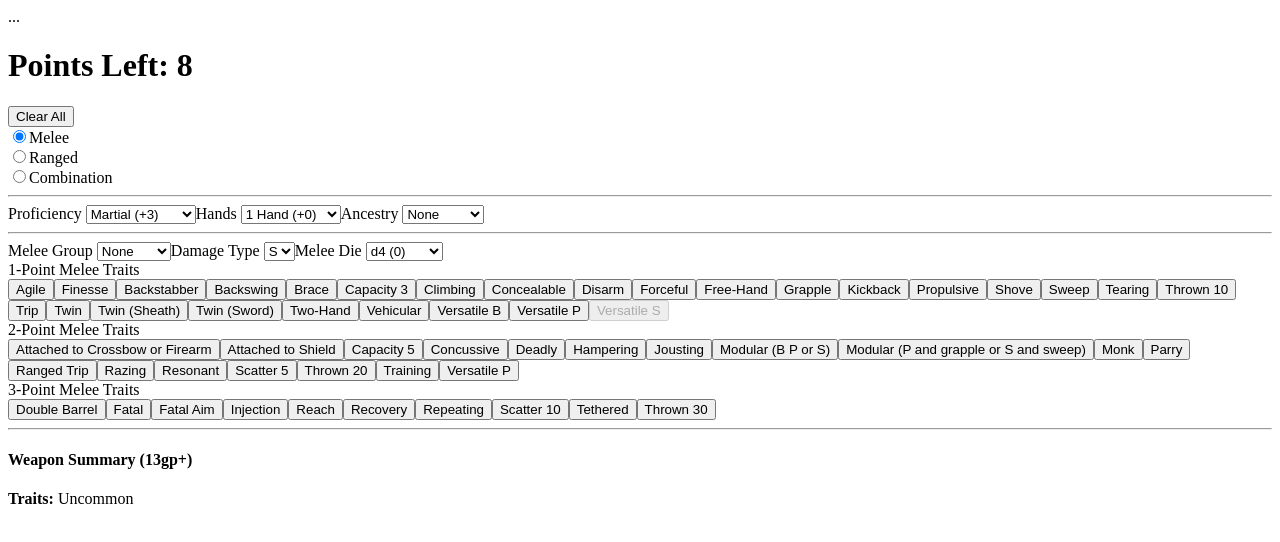
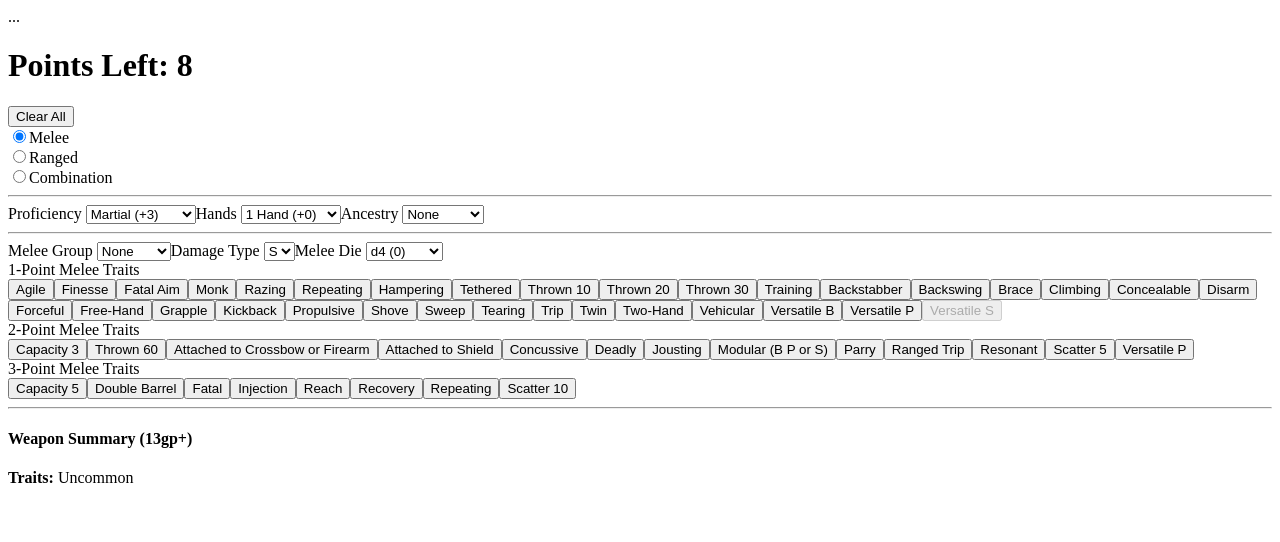
Before and after one commit to aegorsuch/PF2E-Weapon-Builder, a Vue app: page / in a window 1280 px wide. Shown: the top 542 px of the page. Built offline with nearby package versions, Linux system fonts and the light colour scheme.

Commit message:
simplified lot of logic and lowered some trait costs

```diff
--- a/src/App.vue
+++ b/src/App.vue
@@ -202,22 +202,22 @@
 
 <script>
 const groupTraitWhitelist = {
-  'Axe': ['Agile', 'Climbing', 'Deadly', 'Disarm', 'Finesse', 'Forceful', 'Parry', 'Shove', 'Sweep', 'Thrown 10', 'Thrown 20', 'Trip', 'Two-Hand', 'Vehicular', 'Versatile P'],
-  'Bow': [ 'Capacity 3', 'Concussive', 'Deadly', 'Finesse', 'Forceful', 'Modular (B P or S)', 'Monk', 'Parry', 'Propulsive','Razing'],
+  'Axe': ['Agile', 'Climbing', 'Deadly', 'Disarm', 'Finesse', 'Forceful', 'Parry', 'Shove', 'Sweep', 'Thrown 10', 'Thrown 20', 'Thrown 30', 'Thrown 60', 'Trip', 'Two-Hand', 'Vehicular', 'Versatile P'],
+  'Bow': ['Agile', 'Capacity 3', 'Concussive', 'Deadly', 'Finesse', 'Forceful', 'Modular (B P or S)', 'Monk', 'Parry', 'Propulsive','Razing'],
   'Brawling': ['Agile', 'Backstabber', 'Deadly', 'Disarm', 'Fatal', 'Finesse', 'Free-Hand', 'Grapple', 'Modular (B P or S)', 'Monk', 'Parry', 'Reach', 'Shove', 'Trip', 'Twin', 'Unarmed', 'Versatile P'],
-  'Club': ['Agile', 'Attached to Crossbow or Firearm', 'Backswing', 'Concealable', 'Deadly', 'Disarm', 'Fatal', 'Free-Hand', 'Finesse', 'Forceful', 'Monk', 'Parry', 'Ranged Trip', 'Razing', 'Reach', 'Recovery', 'Shove', 'Sweep', 'Tearing', 'Tethered', 'Thrown 10', 'Thrown 20', 'Thrown 30', 'Trip', 'Twin', 'Twin (Sheath)', 'Two-Hand', 'Vehicular', 'Versatile B', 'Versatile P'],
+  'Club': ['Agile', 'Attached to Crossbow or Firearm', 'Backswing', 'Concealable', 'Deadly', 'Disarm', 'Fatal', 'Free-Hand', 'Finesse', 'Forceful', 'Monk', 'Parry', 'Ranged Trip', 'Razing', 'Reach', 'Recovery', 'Shove', 'Sweep', 'Tearing', 'Tethered', 'Thrown 10', 'Thrown 20', 'Thrown 30', 'Thrown 60', 'Trip', 'Twin', 'Two-Hand', 'Vehicular', 'Versatile B', 'Versatile P'],
   'Crossbow': ['Backstabber', 'Capacity 5', 'Deadly', 'Fatal Aim', 'Free-Hand', 'Parry', 'Repeating'],
-  'Dart': ['Agile','Concealable', 'Deadly', 'Disarm', 'Finesse', 'Free-Hand', 'Monk', 'Propulsive', 'Recovery', 'Sweep', 'Tethered', 'Thrown 10', 'Thrown 20', 'Thrown 30'],
-  'Firearm':['Attached to Shield', 'Backstabber', 'Capacity 3', 'Capacity 5', 'Concealable', 'Concussive', 'Double Barrel', 'Fatal', 'Fatal Aim', 'Kickback', 'Modular (B P or S)', 'Razing', 'Repeating', 'Scatter 5', 'Scatter 10'],
-  'Flail': ['Agile', 'Backswing', 'Deadly', 'Disarm', 'Finesse', 'Forceful', 'Grapple', 'Hampering', 'Monk', 'Parry', 'Ranged Trip', 'Razing', 'Reach', 'Sweep', 'Tethered', 'Thrown 10', 'Thrown 20', 'Thrown 30', 'Training', 'Trip', 'Twin', 'Versatile B', 'Versatile P'],
-  'Hammer': ['Agile', 'Backswing', 'Brace', 'Razing', 'Reach', 'Shove', 'Thrown 20', 'Trip', 'Two-Hand', 'Versatile P'],
-  'Knife': ['Agile', 'Attached to Crossbow or Firearm', 'Backstabber', 'Concealable', 'Deadly', 'Disarm', 'Fatal', 'Finesse', 'Free-Hand', 'Injection', 'Monk', 'Parry', 'Resonant', 'Sweep', 'Thrown 10', 'Thrown 20', 'Trip', 'Twin', 'Two-Hand', 'Vehicular', 'Versatile B', 'Versatile P', 'Versatile S'],
-  'Pick': ['Agile', 'Backstabber', 'Deadly', 'Fatal', 'Modular (B P or S)', 'Modular (P and grapple or S and sweep)', 'Trip'],
-  'Polearm': ['Backswing', 'Deadly', 'Disarm', 'Forceful', 'Hampering', 'Razing', 'Reach', 'Shove', 'Sweep', 'Tethered', 'Thrown 20', 'Trip', 'Versatile B', 'Versatile P', 'Versatile S'],
+  'Dart': ['Agile','Concealable', 'Deadly', 'Disarm', 'Finesse', 'Free-Hand', 'Monk', 'Propulsive', 'Recovery', 'Sweep', 'Tethered', 'Thrown 10', 'Thrown 20', 'Thrown 30', 'Thrown 60'],
+  'Firearm':['Agile', 'Attached to Shield', 'Backstabber', 'Capacity 3', 'Capacity 5', 'Concealable', 'Concussive', 'Double Barrel', 'Fatal', 'Fatal Aim', 'Kickback', 'Modular (B P or S)', 'Razing', 'Repeating', 'Scatter 5', 'Scatter 10'],
+  'Flail': ['Agile', 'Backswing', 'Deadly', 'Disarm', 'Finesse', 'Forceful', 'Grapple', 'Hampering', 'Monk', 'Parry', 'Ranged Trip', 'Razing', 'Reach', 'Sweep', 'Tethered', 'Thrown 10', 'Thrown 20', 'Thrown 30', 'Thrown 60', 'Training', 'Trip', 'Twin', 'Versatile B', 'Versatile P'],
+  'Hammer': ['Agile', 'Backswing', 'Brace', 'Razing', 'Reach', 'Shove', 'Thrown 20', 'Thrown 60', 'Trip', 'Two-Hand', 'Versatile P'],
+  'Knife': ['Agile', 'Attached to Crossbow or Firearm', 'Backstabber', 'Concealable', 'Deadly', 'Disarm', 'Fatal', 'Finesse', 'Free-Hand', 'Injection', 'Monk', 'Parry', 'Resonant', 'Sweep', 'Thrown 10', 'Thrown 20', 'Thrown 30', 'Thrown 60', 'Trip', 'Twin', 'Two-Hand', 'Vehicular', 'Versatile B', 'Versatile P', 'Versatile S'],
+  'Pick': ['Agile', 'Backstabber', 'Deadly', 'Fatal', 'Modular (B P or S)', 'Trip'],
+  'Polearm': ['Backswing', 'Deadly', 'Disarm', 'Forceful', 'Hampering', 'Razing', 'Reach', 'Shove', 'Sweep', 'Tethered', 'Thrown 20', 'Thrown 60', 'Trip', 'Versatile B', 'Versatile P', 'Versatile S'],
   'Shield': ['Attached to Shield'],
-  'Sling': ['Agile', 'Concussive', 'Propulsive', 'Ranged Trip', 'Razing', 'Scatter 5', 'Thrown 20'],
-  'Spear': ['Agile', 'Backstabber', 'Backswing', 'Deadly', 'Disarm', 'Finesse', 'Grapple', 'Injection', 'Jousting', 'Monk', 'Parry', 'Razing', 'Reach', 'Shove', 'Sweep', 'Tethered', 'Thrown 20', 'Versatile B', 'Versatile S'],
-  'Sword': ['Agile', 'Backstabber', 'Backswing', 'Brace', 'Concealable', 'Deadly', 'Disarm', 'Fatal', 'Finesse', 'Forceful', 'Free-Hand', 'Injection', 'Modular (B P or S)', 'Monk', 'Parry', 'Reach', 'Resonant', 'Sweep', 'Trip', 'Twin', 'Twin (Sheath)', 'Two-Hand', 'Vehicular', 'Versatile P', 'Versatile S']
+  'Sling': ['Agile', 'Concussive', 'Propulsive', 'Ranged Trip', 'Razing', 'Scatter 5', 'Thrown 20', 'Thrown 60'],
+  'Spear': ['Agile', 'Backstabber', 'Backswing', 'Deadly', 'Disarm', 'Finesse', 'Grapple', 'Injection', 'Jousting', 'Monk', 'Parry', 'Razing', 'Reach', 'Shove', 'Sweep', 'Tethered', 'Thrown 20', 'Thrown 60', 'Versatile B', 'Versatile S'],
+  'Sword': ['Agile', 'Backstabber', 'Backswing', 'Brace', 'Concealable', 'Deadly', 'Disarm', 'Fatal', 'Finesse', 'Forceful', 'Free-Hand', 'Injection', 'Modular (B P or S)', 'Monk', 'Parry', 'Reach', 'Resonant', 'Sweep', 'Trip', 'Twin', 'Two-Hand', 'Vehicular', 'Versatile P', 'Versatile S']
 };
 
 export default {
@@ -229,13 +229,13 @@ export default {
       adjustements: { proficiency: 3, hands: 0 },
       meleeForm: { group: '', die: 3, damageType: 'S', traits: { onePoint: [], twoPoint: [], threePoint: [] } },
       rangedForm: { group: '', die: 3, damageType: 'P', reload: 0, volley: 0, range: 0, traits: { onePoint: [], twoPoint: [], threePoint: [] } },
-      meleeGroups: ['Axe','Brawling','Club','Dart','Flail','Knife','Hammer','Pick','Polearm','Shield','Spear','Sword'],
+      meleeGroups: ['Axe', 'Brawling', 'Club', 'Dart', 'Flail', 'Knife', 'Hammer', 'Pick', 'Polearm', 'Shield', 'Spear', 'Sword'],
       rangedGroups: ['Bow', 'Crossbow', 'Dart', 'Sling', 'Firearm', 'Knife'],
       ancestries: ['Dwarf', 'Elf', 'Gnome', 'Goblin', 'Halfling', 'Jotunborn', 'Orc', 'Tengu'],
       traitCategories: {
-        onePoint: ['Agile', 'Finesse', 'Backstabber', 'Backswing', 'Brace', 'Capacity 3', 'Climbing', 'Concealable', 'Disarm', 'Forceful', 'Free-Hand', 'Grapple', 'Kickback', 'Propulsive', 'Shove', 'Sweep', 'Tearing', 'Thrown 10', 'Trip', 'Twin', 'Twin (Sheath)', 'Twin (Sword)', 'Two-Hand', 'Vehicular', 'Versatile B', 'Versatile P', 'Versatile S'],
-        twoPoint: ['Attached to Crossbow or Firearm', 'Attached to Shield', 'Capacity 5', 'Concussive', 'Deadly', 'Hampering', 'Jousting', 'Modular (B P or S)', 'Modular (P and grapple or S and sweep)', 'Monk', 'Parry', 'Ranged Trip', 'Razing', 'Resonant', 'Scatter 5', 'Thrown 20', 'Training', 'Versatile P'],
-        threePoint: ['Double Barrel', 'Fatal', 'Fatal Aim', 'Injection', 'Reach', 'Recovery', 'Repeating', 'Scatter 10', 'Tethered', 'Thrown 30']
+        onePoint: ['Agile', 'Finesse', 'Fatal Aim', 'Monk', 'Razing', 'Repeating', 'Hampering', 'Tethered', 'Thrown 10', 'Thrown 20', 'Thrown 30', 'Training', 'Backstabber', 'Backswing', 'Brace', 'Climbing', 'Concealable', 'Disarm', 'Forceful', 'Free-Hand', 'Grapple', 'Kickback', 'Propulsive', 'Shove', 'Sweep', 'Tearing', 'Trip', 'Twin', 'Two-Hand', 'Vehicular', 'Versatile B', 'Versatile P', 'Versatile S'],
+        twoPoint: ['Capacity 3', 'Thrown 60', 'Attached to Crossbow or Firearm', 'Attached to Shield', 'Concussive', 'Deadly', 'Jousting', 'Modular (B P or S)', 'Parry', 'Ranged Trip', 'Resonant', 'Scatter 5', 'Versatile P'],
+        threePoint: ['Capacity 5', 'Double Barrel', 'Fatal', 'Injection', 'Reach', 'Recovery', 'Repeating', 'Scatter 10']
       }
     };
   },
@@ -244,8 +244,6 @@ export default {
       if (newVal === 'combination' && (this.adjustements.proficiency !== 6 && this.adjustements.proficiency !== 10)) {
         this.adjustements.proficiency = 6;
       }
-      if (newVal === 'melee' && this.adjustements.hands > 6) this.adjustements.hands = 0;
-      if (newVal === 'ranged' && this.adjustements.hands > 2) this.adjustements.hands = 0;
     }
   },
   computed: {
@@ -261,12 +259,12 @@ export default {
     },
     meleeSpent() {
       let cost = Math.abs(this.meleeForm.die - 3);
-      cost += this.calcTraitPoints(this.meleeForm.traits, this.meleeForm.die);
+      cost += this.calcTraitPoints(this.meleeForm.traits);
       return cost;
     },
     rangedSpent() {
       let cost = Math.abs(this.rangedForm.die - 3);
-      cost += this.calcTraitPoints(this.rangedForm.traits, this.rangedForm.die);
+      cost += this.calcTraitPoints(this.rangedForm.traits);
       cost += Math.abs(this.rangedForm.range);
       return cost;
     },
@@ -291,12 +289,8 @@ export default {
     }
   },
   methods: {
-    calcTraitPoints(traits, die) {
-      let sum = 0;
-      traits.onePoint.forEach(t => {
-        if ((t === 'Agile' || t === 'Finesse') && die < 3) sum += 2;
-        else sum += 1;
-      });
+    calcTraitPoints(traits) {
+      let sum = traits.onePoint.length;
       sum += (traits.twoPoint.length * 2) + (traits.threePoint.length * 3);
       return sum;
     },
```
